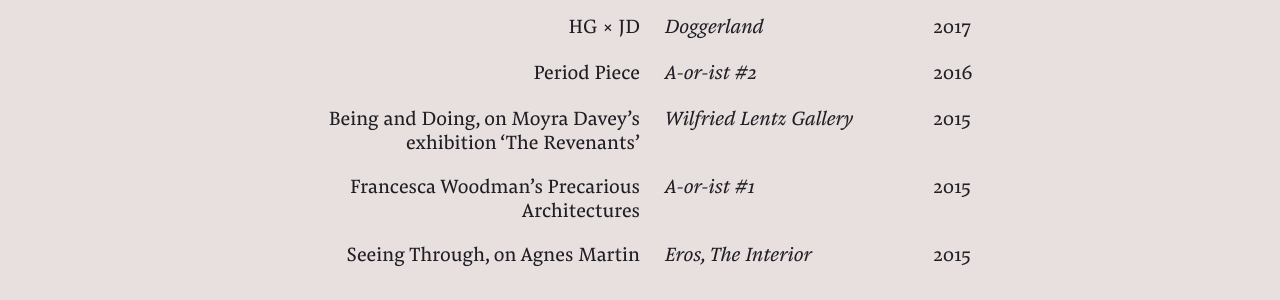
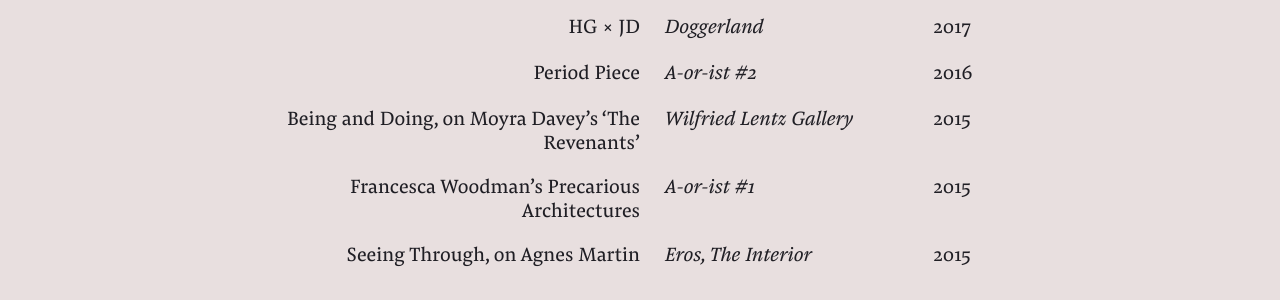
Before and after one commit to hg-site/hg-site.github.io, a Jekyll site: the page built from writing/index.markdown, in a window 1280 px wide. Shown: the part 179-479 px from the top of the page. Built offline with Jekyll 4.4.1, drawn with Linux system fonts in a browser that asks for light colours.

Commit message:
Updated Index

```diff
--- a/writing/index.markdown
+++ b/writing/index.markdown
@@ -26,7 +26,8 @@
 
 <div class="sw-row">
 	<a href="/docs/BeingandDoing_LesRevenants.pdf">
-	<div class="sw-title">Being and Doing, on Moyra Davey’s exhibition ‘The Revenants’</div>
+	<div class="sw-title">Being and Doing, on Moyra Davey’s
+ ‘The Revenants’</div>
 	<div class="sw-publication">Wilfried Lentz Gallery</div>
 	<div class="sw-year">2015</div>
 	</a>
```
